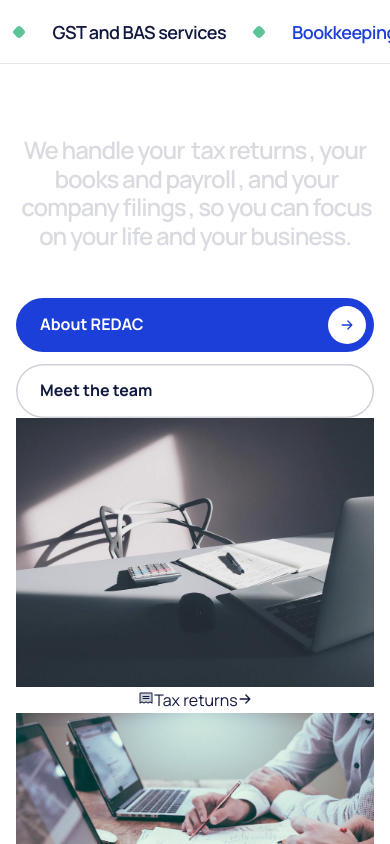
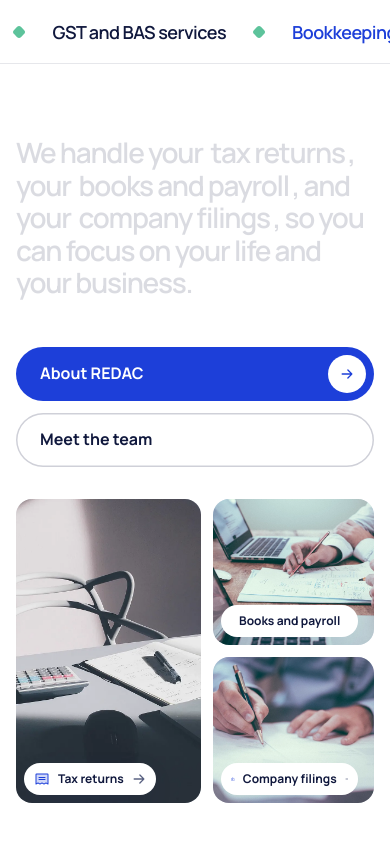
Before and after one commit to RizAhd/Redac-Web, a React (Vite) app in the folder website/: page /#/ in a window 390 px wide. Shown: the part 820-1664 px from the top of the page. Built offline with nearby package versions, Linux system fonts and the light colour scheme.

Commit message:
Tighten section spacing and the statement layout on phones

```diff
--- a/website/src/styles/sections.css
+++ b/website/src/styles/sections.css
@@ -60,7 +60,20 @@ img[src*="business-colleagues"], img[src*="businessman-phone"], img[src*="busine
 
 /* statement highlights */
 .hl { color: inherit; padding: 0 .12em; border-radius: .18em; background: linear-gradient(var(--green-l), var(--green-l)) 0 0 / 100% 100% no-repeat; -webkit-box-decoration-break: clone; box-decoration-break: clone; }
-.statement__foot { display: flex; justify-content: center; align-items: center; flex-wrap: wrap; gap: 12px; margin-top: var(--s-7); }
+/* statement: words on the left, three service photos on the right (no photos inside the sentence) */
+.statement { text-align: left; }
+.statement__grid { display: grid; grid-template-columns: 1.05fr .95fr; gap: clamp(32px, 6vw, 96px); align-items: center; }
+.statement__text { max-width: 22ch; margin: 0; font-size: var(--fs-48); line-height: 1.16; text-wrap: pretty; }
+.statement__foot { display: flex; align-items: center; flex-wrap: wrap; gap: 12px; margin-top: var(--s-7); }
+.mosaic { display: grid; grid-template-columns: 1.15fr 1fr; grid-template-rows: 1fr 1fr; gap: 12px; aspect-ratio: 1 / 1; }
+.mosaic__tile { position: relative; display: block; border-radius: var(--r-lg); overflow: hidden; background: var(--frame); }
+.mosaic__tile--0 { grid-row: 1 / 3; }
+.mosaic__tile img { width: 100%; height: 100%; object-fit: cover; transition: transform 1.2s var(--ease); }
+.mosaic__tile:hover img { transform: scale(1.05); }
+.mosaic__chip { position: absolute; left: 12px; bottom: 12px; display: inline-flex; align-items: center; gap: 8px; max-width: calc(100% - 24px); padding: 9px 12px; border-radius: 999px; background: #fff; color: var(--ink); font: 700 var(--fs-14)/1 var(--sans); box-shadow: 0 10px 30px -12px rgba(18,37,127,.45); white-space: nowrap; }
+.mosaic__chip .icon:first-child { color: var(--blue); }
+.mosaic__chip .icon:last-child { color: var(--ink-2); transition: transform .4s var(--ease); }
+.mosaic__tile:hover .mosaic__chip .icon:last-child { transform: translateX(3px); }
 
 /* service stack extras */
 .stk__no small { font-size: .7em; color: var(--ink-2); }
@@ -272,6 +285,7 @@ html.menu-open, html.menu-open body { overflow: hidden; }
   .footer__legal { flex-direction: column; align-items: flex-start; padding-inline: 24px; }
   .statement__foot { flex-direction: column; align-items: stretch; }
   .statement__foot .btn { justify-content: space-between; }
+  .mosaic__chip { font-size: var(--fs-12); padding: 8px 10px; left: 8px; bottom: 8px; }
   .sheet__svc ul { grid-template-columns: 1fr; }
   .tile__num b { font-size: 5rem; }
   .split2 .steps__list li { grid-template-columns: 56px 1fr; }
@@ -325,6 +339,12 @@ html.menu-open, html.menu-open body { overflow: hidden; }
   .statement.sec { padding-block: 72px; }
 }
 
+@media (max-width: 960px) {
+  .statement__grid { grid-template-columns: 1fr; }
+  .statement__text { max-width: none; font-size: clamp(1.75rem, 6.4vw, 2.75rem); }
+  .mosaic { aspect-ratio: 4 / 3.4; }
+}
+
 /* ------------------------------------------- phone hero: text first, the whole photo below */
 @media (max-width: 960px) {
   .hero__frame { min-height: 0; justify-content: flex-start; padding: 108px 18px 18px; background: linear-gradient(165deg, var(--blue) 0%, var(--blue-d) 75%); }
@@ -340,3 +360,10 @@ html.menu-open, html.menu-open body { overflow: hidden; }
   .hero__frame { padding-top: 96px; }
   .hero__lead { font-size: var(--fs-16); }
 }
+
+/* phones: calmer spacing between sections */
+@media (max-width: 640px) {
+  .sec { padding: 60px 0; }
+  .sec--tight { padding: 44px 0; }
+  .head-split { margin-bottom: 32px; }
+}
```
